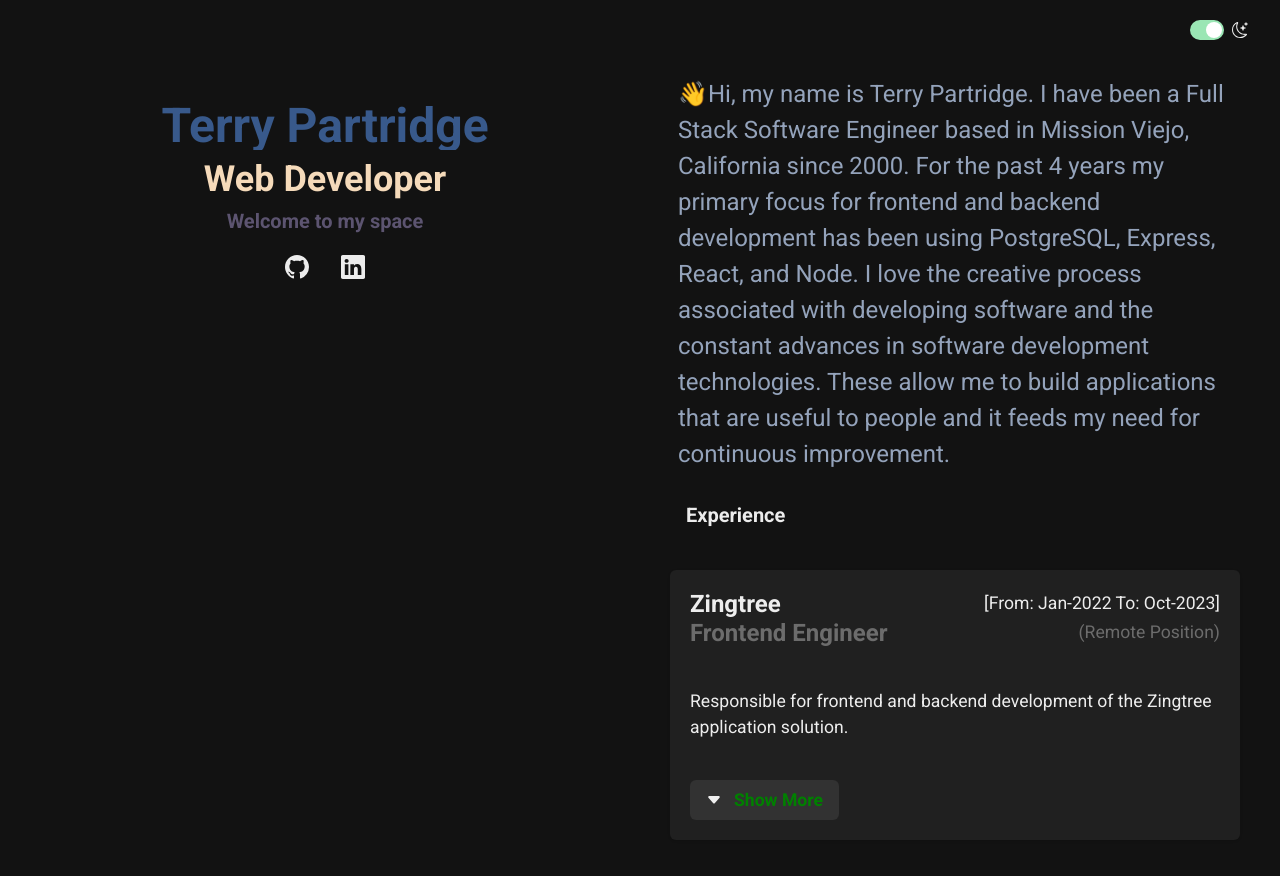
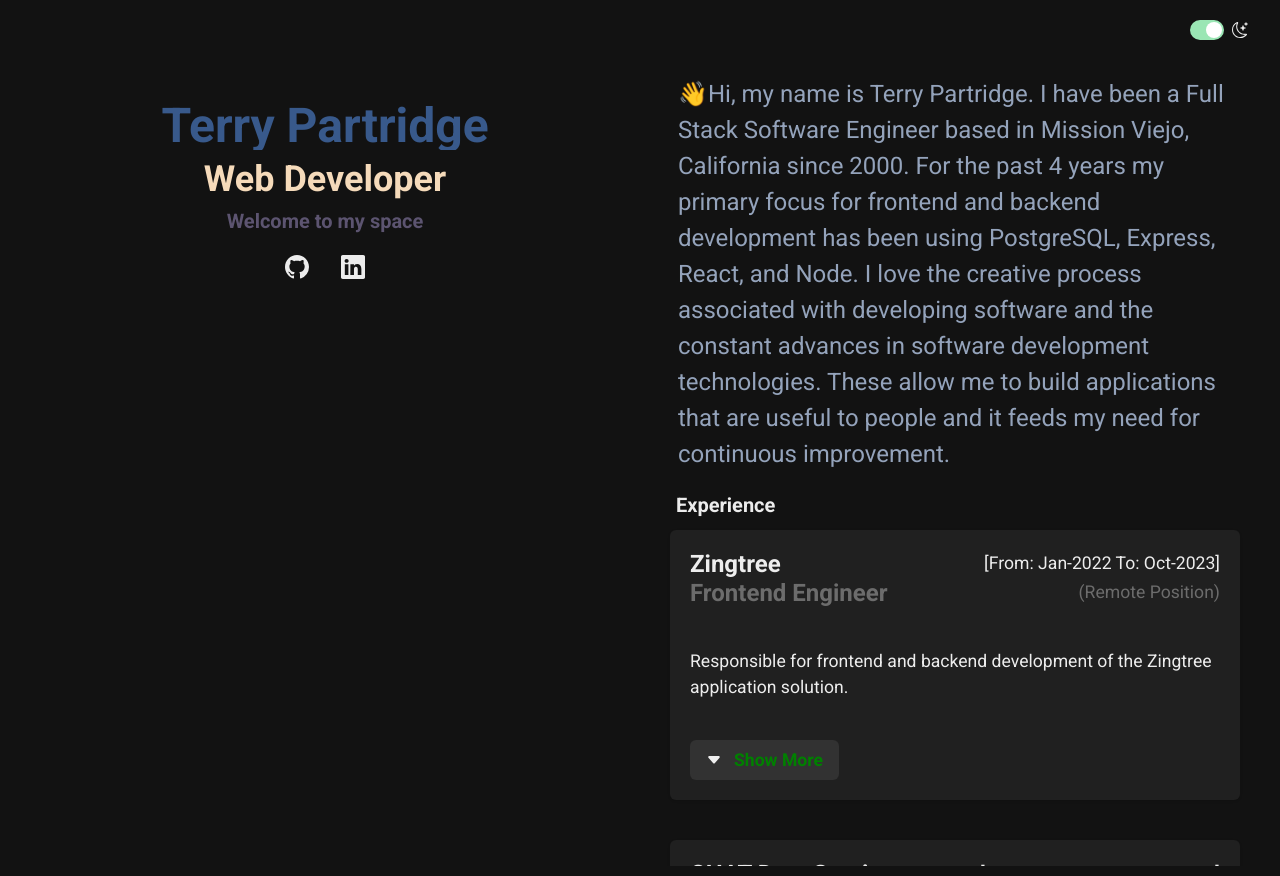
Before and after one commit to ocsfwarch/thetapsite_v4, a React (Vite) app: page / in a window 1280 px wide. Built offline with nearby package versions, Linux system fonts and the light colour scheme.

Commit message:
Styling update for StickyHeader

```diff
--- a/src/components/StickyHeader/StickyHeader.css
+++ b/src/components/StickyHeader/StickyHeader.css
@@ -2,6 +2,7 @@
   position: sticky;
   top: 0;
   z-index: 900;
+  width: 100%;
   background-color: var(--chakra-colors-chakra-body-bg);
   margin-left: 1rem;
   color: var(--chakra-colors-chakra-body-text);
--- a/src/components/WorkHistory/WorkHistory.tsx
+++ b/src/components/WorkHistory/WorkHistory.tsx
@@ -5,19 +5,19 @@
 
 const WorkHistory = () => {
   return (
-    <>
+    <div>
+      <StickyHeader id="experience" title="Experience" />
       <SimpleGrid
         columns={{ sm: 1, md: 1, lg: 1, xl: 1 }}
         spacing={10}
         padding="10px"
         mb="6.5rem"
       >
-        <StickyHeader id="experience" title="Experience" />
         {WorkHistoryItems.map((item) => (
           <WorkHistoryCard key={item.id} item={item} />
         ))}
       </SimpleGrid>
-    </>
+    </div>
   );
 };
 
--- a/src/pages/Layout.tsx
+++ b/src/pages/Layout.tsx
@@ -3,10 +3,10 @@
 import { useEffect } from "react";
 import Introduction from "../components/Introduction/Introduction";
 import AboutMe from "../components/AboutMe/AboutMe";
-import Skills from "./Skills";
 import WorkHistory from "../components/WorkHistory/WorkHistory";
 import { Projects } from "../components/Projects/Projects";
 import Education from "../components/Education/Education";
+import SkillsList from "../components/Skills/Skills";
 
 const Layout = () => {
   useEffect(() => {
@@ -55,7 +55,7 @@
           <VStack id="layout_info_container" maxHeight={"100vh"}>
             <AboutMe />
             <WorkHistory />
-            <Skills />
+            <SkillsList />
             <Education />
             <Projects projectType="enterprise" />
           </VStack>
```
